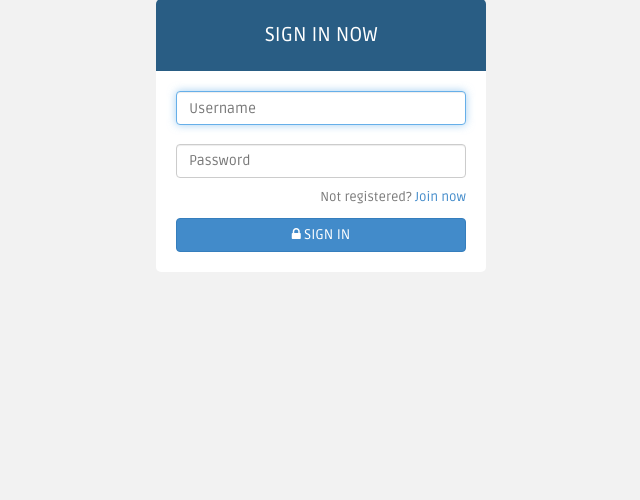
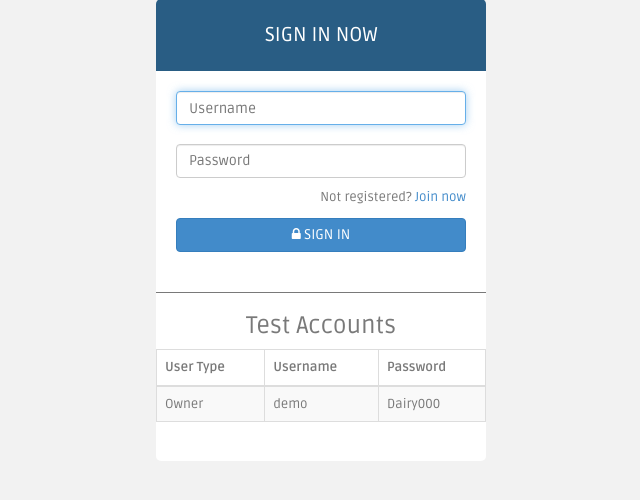
Before and after one commit to janzaheer/partum_inventory, a Django app: page /login/ in a window 1280 px wide. Shown: the part 101-601 px from the top of the page, without its empty margins (319-959 px from the left). Run offline with Django 3.2, Linux system fonts and the light colour scheme; data comes from the database, SQL or seed files in the repository; both versions use the stored data as it was after the commit; some libraries are stand-ins or nearby versions.

Commit message:
added demo credentials details in login page and configuration admin

```diff
--- a/pis_com/admin.py
+++ b/pis_com/admin.py
@@ -3,6 +3,7 @@ from django.contrib import admin
 
 from pis_com.models import UserProfile
 from pis_com.models import Customer
+from pis_com.models import AdminConfiguration
 
 
 class UserProfileAdmin(admin.ModelAdmin):
@@ -36,3 +37,4 @@ class CustomerAdmin(admin.ModelAdmin):
 
 admin.site.register(UserProfile, UserProfileAdmin)
 admin.site.register(Customer, CustomerAdmin)
+admin.site.register(AdminConfiguration)
--- a/pis_com/models.py
+++ b/pis_com/models.py
@@ -10,6 +10,12 @@ class DatedModel(models.Model):
 
     updated_at = models.DateTimeField(auto_now=True)
     created_at = models.DateTimeField(auto_now_add=True)
+
+
+class AdminConfiguration(models.Model):
+    production = models.BooleanField(default=False)
+    demo = models.BooleanField(default=False)
+    local = models.BooleanField(default=False)
 
 
 class UserProfile(models.Model):
--- a/pis_com/views.py
+++ b/pis_com/views.py
@@ -12,6 +12,7 @@ from django.db.models import Sum
 from django.utils import timezone
 
 from pis_com.models import Customer
+from pis_com.models import AdminConfiguration
 from pis_com.forms import CustomerForm
 
 from pis_retailer.models import RetailerUser
@@ -53,6 +54,13 @@ class LoginView(FormView):
 
     def get_context_data(self, **kwargs):
         context = super(LoginView, self).get_context_data(**kwargs)
+        try:
+            admin_config = AdminConfiguration.objects.get(id=1)
+            context.update({
+                'config': admin_config
+            })
+        except AdminConfiguration.DoesNotExist:
+            pass
         return context
 
 
--- a/templates/index.html
+++ b/templates/index.html
@@ -12,7 +12,7 @@
                 </div>
                 <div class="row">
                     <div class="col-sm-6 col-xs-6 goleft">
-                        <p><i class="fa fa-database"></i> Rs. {{ today_sales_count }}</p>
+                        <p><i class="fa fa-database"></i> No. {{ today_sales_count }}</p>
                     </div>
                 </div>
                 <canvas id="todays-sales" height="120" width="120"></canvas>
--- a/templates/login.html
+++ b/templates/login.html
@@ -37,7 +37,6 @@
 <body>
 <div id="login-page">
     <div class="container">
-
         <form class="form-login" method="post" action="{% url 'login' %}">
             <h2 class="form-login-heading">sign in now</h2>
             <div class="login-wrap">
@@ -92,8 +91,28 @@
 {#                    </div>#}
 {#                </div>#}
 {#            </div>#}
+            {% if config.demo %}
+                <hr>
+                <table class="table table-striped table-advance table-hover table-bordered">
+                    <h3 style="text-align: center">Test Accounts</h3>
+                    <thead>
+                        <tr>
+                            <th>User Type</th>
+                            <th>Username</th>
+                            <th>Password</th>
+                        </tr>
+                    </thead>
+                    <tbody>
+                        <tr>
+                            <td>Owner</td>
+                            <td>demo</td>
+                            <td>Dairy000</td>
+                        </tr>
+                    </tbody>
+                </table>
+                <br>
+            {% endif %}
         </form>
-
     </div>
 </div>
 
```
Also changed, not shown: db.sqlite3, pis_com/migrations/0007_adminconfiguration.py (added).
